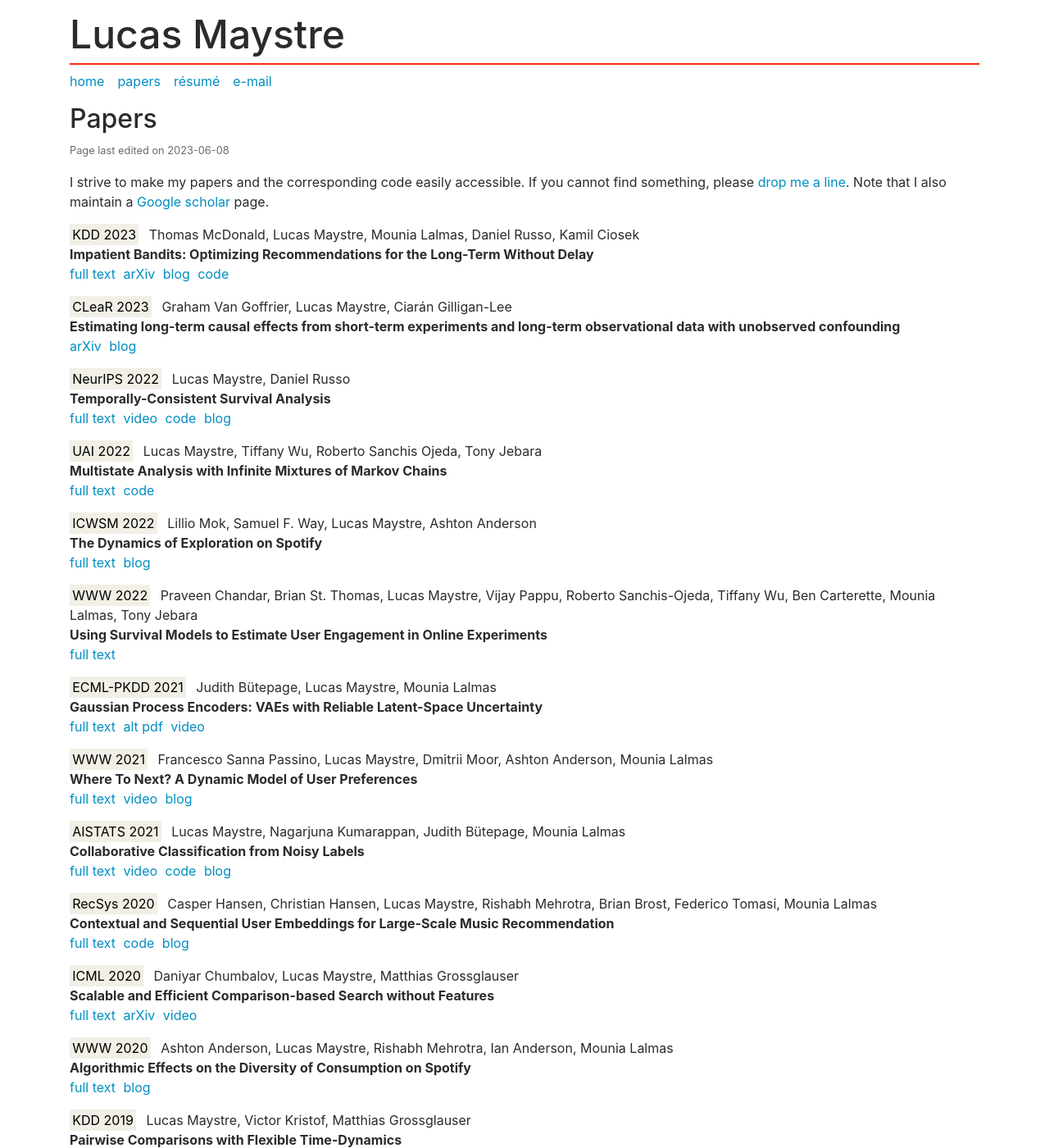
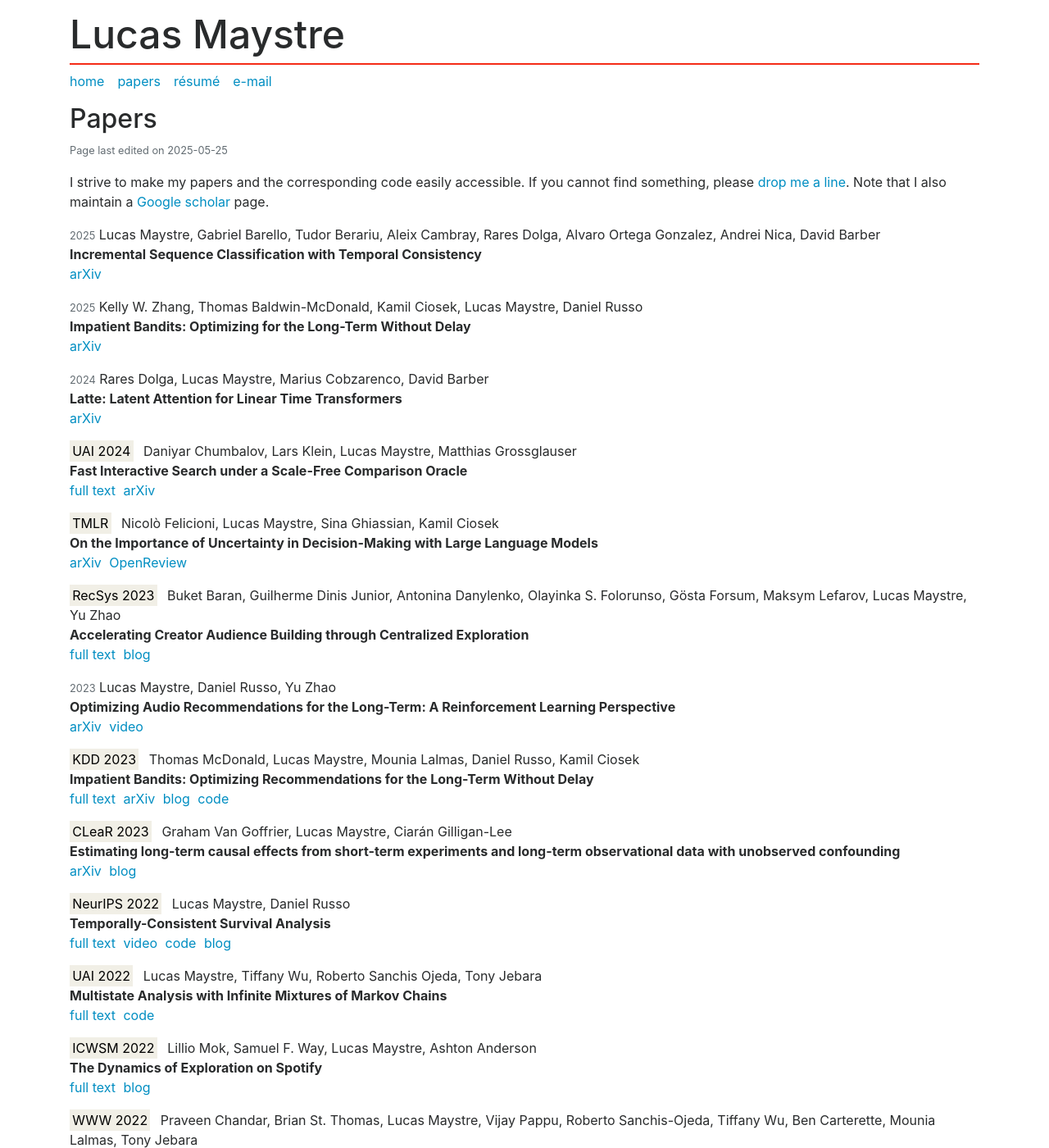
Before and after one commit to lucasmaystre/lum-web, a Jekyll site: the page built from papers.md, in a window 1280 px wide and 1400 px high. Shown: the whole window at 82% size. Built offline with Jekyll 4.4.1, drawn with Linux system fonts in a browser that asks for light colours; some of the changed text lies outside the part shown.

Commit message:
Update papers.

```diff
--- a/_data/papers.yml
+++ b/_data/papers.yml
@@ -1,3 +1,48 @@
+maystre2025incremental:
+  year: 2025
+  title: "Incremental Sequence Classification with Temporal Consistency"
+  authors: Lucas Maystre, Gabriel Barello, Tudor Berariu, Aleix Cambray, Rares Dolga, Alvaro Ortega Gonzalez, Andrei Nica, David Barber
+  links:
+    arXiv: https://arxiv.org/abs/2505.16548
+
+zhang2025impatient:
+  year: 2025
+  title: "Impatient Bandits: Optimizing for the Long-Term Without Delay"
+  authors: Kelly W. Zhang, Thomas Baldwin-McDonald, Kamil Ciosek, Lucas Maystre, Daniel Russo
+  links:
+    arXiv: https://arxiv.org/abs/2501.07761
+
+dolga2024latte:
+  year: 2024
+  title: "Latte: Latent Attention for Linear Time Transformers"
+  authors: Rares Dolga, Lucas Maystre, Marius Cobzarenco, David Barber
+  links:
+    arXiv: https://arxiv.org/abs/2402.17512
+
+chumbalov2024fast:
+  venue: UAI 2024
+  title: "Fast Interactive Search under a Scale-Free Comparison Oracle"
+  authors: Daniyar Chumbalov, Lars Klein, Lucas Maystre, Matthias Grossglauser
+  links:
+    full text: https://proceedings.mlr.press/v244/chumbalov24a.html
+    arXiv: https://arxiv.org/abs/2306.01814
+
+felicioni2024uncertainty:
+  venue: TMLR
+  title: "On the Importance of Uncertainty in Decision-Making with Large Language Models"
+  authors: Nicolò Felicioni, Lucas Maystre, Sina Ghiassian, Kamil Ciosek
+  links:
+    arXiv: https://arxiv.org/abs/2404.02649
+    OpenReview: https://openreview.net/forum?id=YfPzUX6DdO
+
+baran2023accelerating:
+  venue: RecSys 2023
+  title: "Accelerating Creator Audience Building through Centralized Exploration"
+  authors: Buket Baran, Guilherme Dinis Junior, Antonina Danylenko, Olayinka S. Folorunso, Gösta Forsum, Maksym Lefarov, Lucas Maystre, Yu Zhao
+  links:
+    full text: https://dl.acm.org/doi/10.1145/3604915.3608880
+    blog: https://research.atspotify.com/2024/02/accelerating-creator-audience-building-through-centralized-exploration/
+
 mcdonald2023impatient:
   venue: KDD 2023
   title: "Impatient Bandits: Optimizing Recommendations for the Long-Term
--- a/papers.md
+++ b/papers.md
@@ -1,7 +1,7 @@
 ---
 layout: default
 linkhome: yes
-lastedit: 2023-06-08
+lastedit: 2025-05-25
 title: Papers
 ---
 
@@ -9,6 +9,13 @@ I strive to make my papers and the corresponding code easily accessible. If you
 cannot find something, please [drop me a line][1]. Note that I also maintain a
 [Google scholar][2] page.
 
+{% include paper.html key="maystre2025incremental" %}
+{% include paper.html key="zhang2025impatient" %}
+{% include paper.html key="dolga2024latte" %}
+{% include paper.html key="chumbalov2024fast" %}
+{% include paper.html key="felicioni2024uncertainty" %}
+{% include paper.html key="baran2023accelerating" %}
+{% include paper.html key="maystre2023optimizing" %}
 {% include paper.html key="mcdonald2023impatient" %}
 {% include paper.html key="vangoffrier2023estimating" %}
 {% include paper.html key="maystre2022temporally" %}
@@ -21,19 +28,15 @@ cannot find something, please [drop me a line][1]. Note that I also maintain a
 {% include paper.html key="hansen2020contextual" %}
 {% include paper.html key="chumbalov2020scalable" %}
 {% include paper.html key="anderson2020algorithmic" %}
+{% include paper.html key="kristof2019user" %}
 {% include paper.html key="maystre2019pairwise" %}
 {% include paper.html key="yardim2018can" %}
+{% include paper.html key="maystre2018efficient" %}
 {% include paper.html key="maystre2017just" %}
 {% include paper.html key="maystre2017choicerank" %}
 {% include paper.html key="ko2016collaborative" %}
+{% include paper.html key="maystre2016player" %}
 {% include paper.html key="maystre2015fast" %}
-
-Theses, working papers and technical reports.
-
-{% include paper.html key="maystre2023optimizing" %}
-{% include paper.html key="kristof2019user" %}
-{% include paper.html key="maystre2018efficient" %}
-{% include paper.html key="maystre2016player" %}
 {% include paper.html key="kafsi2013mitigating" %}
 {% include paper.html key="maystre2012music" %}
 
```
Also changed, not shown: index.html (+5 -5 lines).
